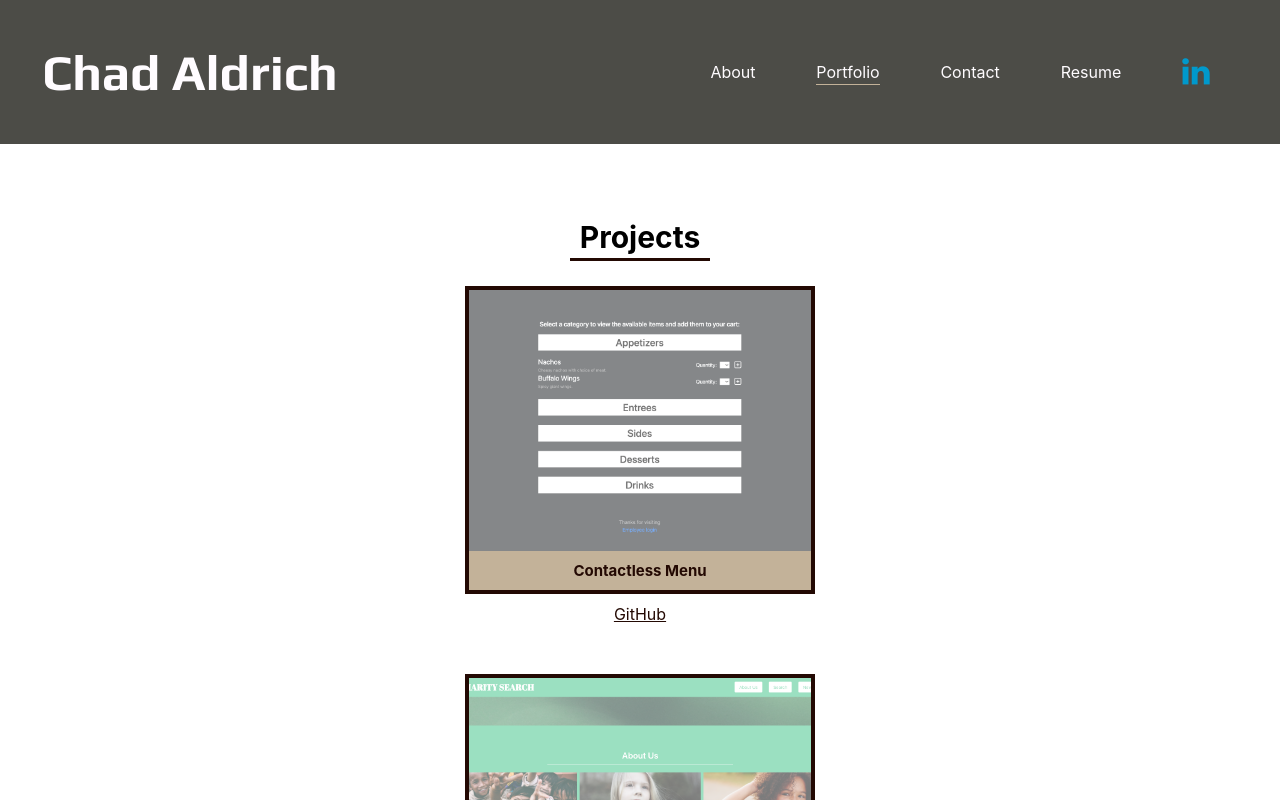
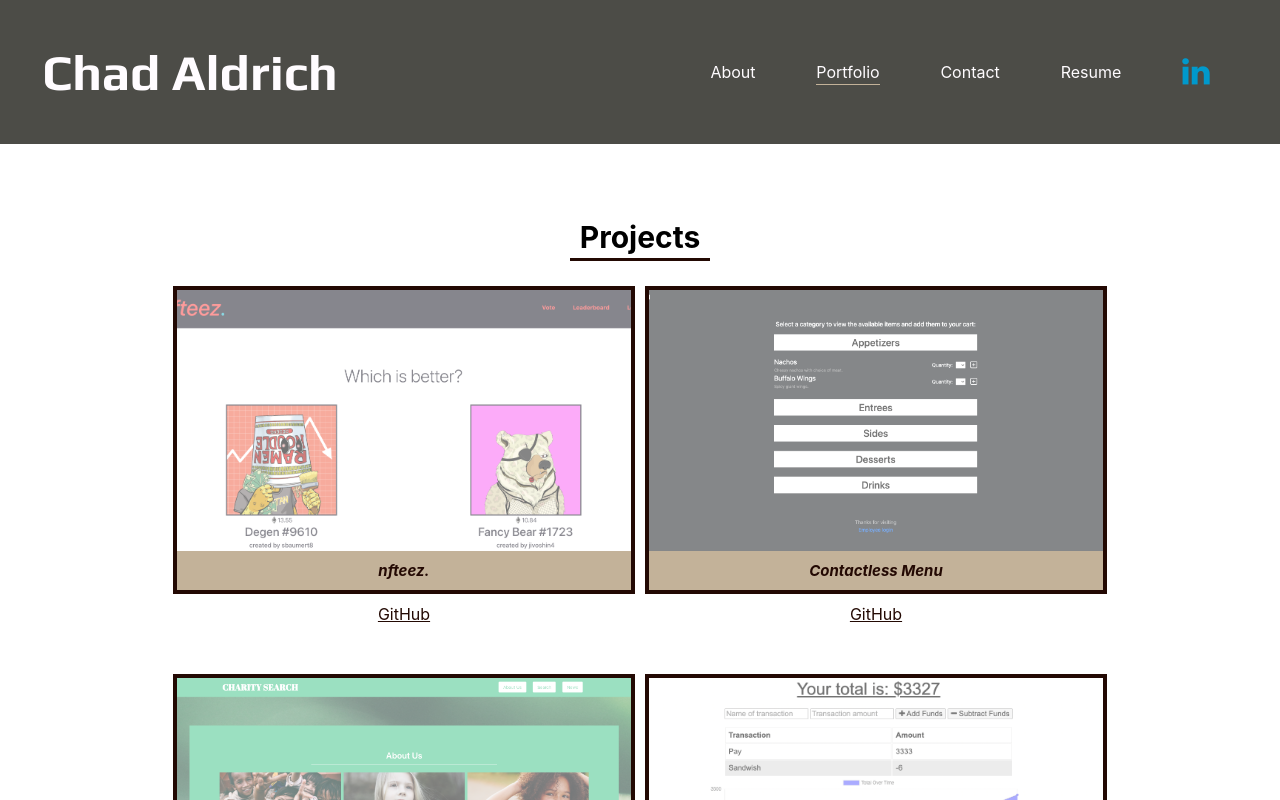
Before and after one commit to chaldrich24/chaldrich24.github.io, a React (Create React App) app: page / in a window 1280 px wide. Both pictures are taken after a click on the item "Portfolio". Shown: the top 800 px of the page. Built offline with nearby package versions, Linux system fonts and the light colour scheme.

Commit message:
add nfteez to projects

```diff
--- a/src/components/Portfolio/index.js
+++ b/src/components/Portfolio/index.js
@@ -3,6 +3,12 @@ import Project from '../Project';
 
 function Portfolio() {
     const projects = [
+        {
+            name: 'nfteez.',
+            github: 'https://github.com/chaldrich24/nfteez',
+            link: 'https://radiant-springs-59444.herokuapp.com/',
+            image: 'nfteez.png'
+        },
         {
             name: 'Contactless Menu',
             github: 'https://github.com/lrivales/contactless-menu',
@@ -32,12 +38,6 @@ function Portfolio() {
             github: 'https://github.com/chaldrich24/note-taker',
             link: 'https://protected-castle-28894.herokuapp.com/',
             image: 'note-taker.png'
-        },
-        {
-            name: 'Charity Search',
-            github: 'https://github.com/chaldrich24/charity-search',
-            link: 'https://chaldrich24.github.io/charity-search/',
-            image: 'charity-project.png'
         }
     ]
 
--- a/src/index.css
+++ b/src/index.css
@@ -115,17 +115,21 @@ footer {
   width: 80%;
 }
 
+.project h3 {
+  font-style: italic;
+}
+
 .small-projects {
   display: flex;
   align-items: center;
   flex-direction: column;
-  width: 700px;
+  width: 49%;
   justify-content: space-between;
   margin-bottom: 50px;
 }
 
 .project {
-  width: 50%;
+  width: 100%;
   display: flex;
   justify-content: center;
   margin: 0 0 10px 0;
```
Also changed, not shown: src/images/nfteez.png (added).
